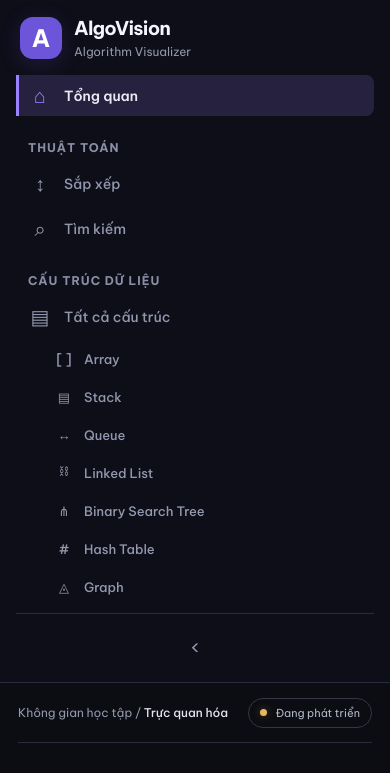
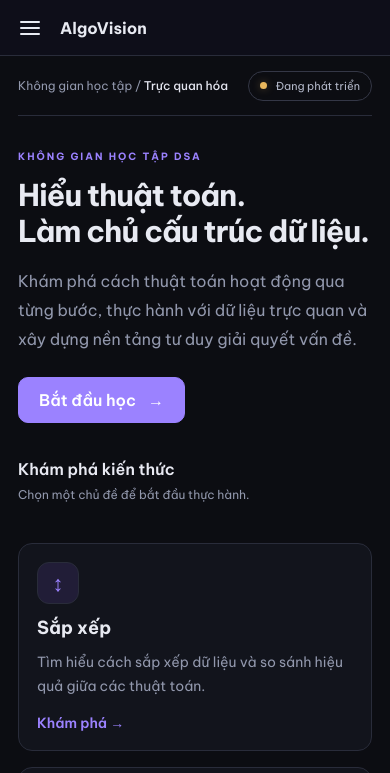
Before and after one commit to Nggvanchi/AlgoVision, a website built with Vite: page index.html in a window 390 px wide. Shown: the top 773 px of the page. Built offline with nearby package versions, Linux system fonts and the light colour scheme.

Commit message:
feat: Drawer mobile với thanh trên có nút menu, lớp phủ, inert và quản lý focus
Redesign Phase 2, commit 5/7. Ở <= 700px sidebar không còn là khối tĩnh 191px trên đầu trang mà là drawer trượt từ trái, nằm
dưới thanh trên cao 56px (.mobile-bar) có nút #sidebar-toggle (aria-expanded, aria-controls, vùng bấm 44x44px). Thanh trên đứng
SAU skip link và TRƯỚC sidebar trong thứ tự Tab; nội dung bắt đầu ở y = 56 (trước: 191).

Drawer đóng: visibility: hidden (0 phần tử focus được, trượt xong mới ẩn), riêng .brand giữ visible để h1 AlgoVision còn trong
cây trợ năng. Cao calc(100vh - 56px) rồi calc(100dvh - 56px) (dự phòng). Mục nav và mục con cao >= 44px. Nút thu gọn ẩn ở đây.

src/sidebar.js: mở bằng nút menu (chỉ khi cửa sổ hẹp), đóng bằng nút menu, lớp phủ, Escape, hoặc chọn một mục (kể cả bấm lại
mục con đang mở: vẫn đóng, nhưng không viewchange/ghi tiến độ); mở thì focus vào mục đầu tiên, đóng thì trả focus về nút menu
(trừ khi đóng vì cửa sổ rộng ra). Khi mở, #main-content và skip link bị inert; không role="dialog", không bẫy focus.
DRAWER_BREAKPOINT = 700 (test so với @media (max-width: 700px)). Tôn trọng prefers-reduced-motion qua luật sẵn có.

Khác kế hoạch Pha A: nút menu vẽ bằng CSS (ba vạch) thay cho glyph ☰ (không nằm trong subset font) và giữ nguyên hình khi mở
(không đổi thành dấu x) để CSS không vượt ngưỡng 51,5 kB; drawer không đổ bóng, tooltip không fade, mũi tên nút thu gọn
không animate (cùng lý do dung lượng CSS). Thêm assert aria-hidden cho tiêu đề và icon của thanh trên sau mutation.

```diff
--- a/public/templates/app.html
+++ b/public/templates/app.html
@@ -1,6 +1,13 @@
 <a class="skip-link" href="#main-content">Bỏ qua điều hướng, tới nội dung chính</a>
 
 <div class="app-layout">
+<div class="mobile-bar">
+    <button class="menu-button" id="sidebar-toggle" type="button" aria-expanded="false" aria-controls="sidebar" aria-label="Mở menu điều hướng">
+    <span class="menu-button-icon" aria-hidden="true"></span>
+    </button>
+    <span class="mobile-bar-title" aria-hidden="true">AlgoVision</span>
+</div>
+
 <aside class="sidebar" id="sidebar">
     <div class="brand">
     <div class="brand-icon">A</div>
@@ -56,6 +63,7 @@
     </button>
     </div>
 </aside>
+<div class="sidebar-overlay" aria-hidden="true"></div>
 
 <main class="main-content" id="main-content" tabindex="-1">
     <header class="topbar">
--- a/src/sidebar.js
+++ b/src/sidebar.js
@@ -1,16 +1,26 @@
-// Điều khiển sidebar: thu gọn thanh bên ở màn hình rộng và tooltip tên mục khi đang thu gọn.
-// Trạng thái chỉ nằm trong bộ nhớ của phiên (mở lại trang thì mở rộng như mặc định): file này KHÔNG chạm kho lưu trữ nào của
+// Điều khiển sidebar: thu gọn (màn hình rộng), tooltip của trạng thái thu gọn và drawer (màn hình hẹp).
+// Trạng thái chỉ nằm trong bộ nhớ của phiên (mở lại trang thì về mặc định): file này KHÔNG chạm kho lưu trữ nào của
 // trình duyệt (chỉ src/progress-init.js được phép, tests/meta/progress-storage-boundary.test.js canh gác).
 // Phải gọi SAU initNavigation: mục con của sidebar do navigation.js sinh ra.
 
-export function initSidebar(document) {
+// Phải bằng @media (max-width: 700px) trong style.css (tests/sidebar-css.test.js so hai nơi).
+export const DRAWER_BREAKPOINT = 700
+
+// options.matchMedia: inject cho test (happy-dom không tính CSS); mặc định dùng matchMedia của cửa sổ.
+export function initSidebar(document, { matchMedia } = {}) {
   const layout = document.querySelector('.app-layout')
   const sidebar = document.querySelector('#sidebar')
   const collapseButton = document.querySelector('#sidebar-collapse')
+  const toggleButton = document.querySelector('#sidebar-toggle')
+  const overlay = document.querySelector('.sidebar-overlay')
 
-  if (!layout || !sidebar || !collapseButton) {
-    return { toggleCollapse() {}, isCollapsed: () => false }
+  if (!layout || !sidebar || !collapseButton || !toggleButton) {
+    return {
+      toggleCollapse() {}, isCollapsed: () => false, openDrawer() {}, closeDrawer() {}, toggleDrawer() {}, isDrawerOpen: () => false,
+    }
   }
+
+  // --- Thu gọn -------------------------------------------------------------------------------------------------------
 
   let collapsed = false
 
@@ -61,11 +71,6 @@ export function initSidebar(document) {
   })
   sidebar.addEventListener('focusout', hideTooltip)
 
-  // WCAG 1.4.13: nội dung hiện khi rê/focus phải tắt được bằng Escape mà không phải dời con trỏ.
-  document.addEventListener('keydown', (event) => {
-    if (event.key === 'Escape') hideTooltip()
-  })
-
   function toggleCollapse() {
     collapsed = !collapsed
 
@@ -77,5 +82,82 @@ export function initSidebar(document) {
 
   collapseButton.addEventListener('click', toggleCollapse)
 
-  return { toggleCollapse, isCollapsed: () => collapsed }
+  // --- Drawer --------------------------------------------------------------------------------------------------------
+
+  const query = matchMedia
+    ? matchMedia(`(max-width: ${DRAWER_BREAKPOINT}px)`)
+    : document.defaultView?.matchMedia?.(`(max-width: ${DRAWER_BREAKPOINT}px)`) ?? null
+  const isNarrow = () => query?.matches === true
+
+  // Khi drawer mở, nội dung chính và skip link bị inert (không focus, không bấm, ẩn khỏi trình đọc màn hình) nhưng KHÔNG
+  // dùng role="dialog" và không bẫy focus: thanh trên chứa ☰ vẫn dùng được để đóng.
+  const inertTargets = [document.querySelector('#main-content'), document.querySelector('.skip-link')].filter(Boolean)
+  let drawerOpen = false
+
+  function setDrawer(open) {
+    drawerOpen = open
+
+    sidebar.classList.toggle('is-open', open)
+    overlay?.classList.toggle('is-open', open)
+    toggleButton.setAttribute('aria-expanded', String(open))
+    toggleButton.setAttribute('aria-label', open ? 'Đóng menu điều hướng' : 'Mở menu điều hướng')
+
+    for (const element of inertTargets) {
+      if (open) {
+        element.setAttribute('inert', '')
+      } else {
+        element.removeAttribute('inert')
+      }
+    }
+  }
+
+  function openDrawer() {
+    // Ở màn hình rộng nút ☰ bị ẩn bằng CSS; không mở để khỏi sót trạng thái mở khi thu nhỏ cửa sổ sau đó.
+    if (drawerOpen || !isNarrow()) return
+
+    setDrawer(true)
+    sidebar.querySelector('.nav-item')?.focus()
+  }
+
+  // restoreFocus: trả focus về ☰ (đóng do người dùng); false khi đóng vì cửa sổ rộng ra (không cướp focus).
+  function closeDrawer({ restoreFocus = true } = {}) {
+    if (!drawerOpen) return
+
+    setDrawer(false)
+
+    if (restoreFocus) toggleButton.focus()
+  }
+
+  function toggleDrawer() {
+    if (drawerOpen) {
+      closeDrawer()
+    } else {
+      openDrawer()
+    }
+  }
+
+  toggleButton.addEventListener('click', toggleDrawer)
+  overlay?.addEventListener('click', () => closeDrawer())
+
+  // Chọn một mục: navigation.js (listener của chính nút) đã chuyển trang xong rồi sự kiện mới nổi lên tới đây.
+  sidebar.addEventListener('click', (event) => {
+    if (drawerOpen && itemOf(event)) closeDrawer()
+  })
+
+  query?.addEventListener?.('change', (event) => {
+    if (!event.matches) closeDrawer({ restoreFocus: false })
+  })
+
+  // Escape: đóng drawer đang mở; đồng thời tắt tooltip (WCAG 1.4.13: nội dung hiện khi rê/focus phải đóng được mà không
+  // phải dời con trỏ).
+  document.addEventListener('keydown', (event) => {
+    if (event.key !== 'Escape') return
+
+    hideTooltip()
+    closeDrawer()
+  })
+
+  return {
+    toggleCollapse, isCollapsed: () => collapsed, openDrawer, closeDrawer, toggleDrawer, isDrawerOpen: () => drawerOpen,
+  }
 }
--- a/src/style.css
+++ b/src/style.css
@@ -400,6 +400,67 @@ button:disabled {
   color: var(--purple);
 }
 
+/* Thanh trên chỉ có ở <= 700px (ẩn ở màn hình rộng). Nút ☰ vẽ bằng CSS (ba vạch), không phụ thuộc glyph của font. */
+.mobile-bar {
+  display: none;
+  align-items: center;
+  gap: var(--space-2);
+  padding: 0 var(--space-2);
+  background: var(--bg-sidebar);
+  border-bottom: 1px solid var(--border);
+}
+
+.menu-button {
+  display: grid;
+  width: 44px;
+  height: 44px;
+  place-items: center;
+  border: 0;
+  border-radius: var(--radius-sm);
+  background: transparent;
+  color: var(--text);
+  cursor: pointer;
+}
+
+.menu-button-icon,
+.menu-button-icon::before,
+.menu-button-icon::after {
+  display: block;
+  width: 20px;
+  height: 2px;
+  border-radius: 1px;
+  background: currentColor;
+}
+
+.menu-button-icon {
+  position: relative;
+}
+
+.menu-button-icon::before,
+.menu-button-icon::after {
+  content: '';
+  position: absolute;
+  left: 0;
+}
+
+.menu-button-icon::before {
+  top: -6px;
+}
+
+.menu-button-icon::after {
+  top: 6px;
+}
+
+.mobile-bar-title {
+  color: var(--text);
+  font-size: 16px;
+  font-weight: 700;
+}
+
+.sidebar-overlay {
+  display: none;
+}
+
 .sidebar-footer {
   display: flex;
   justify-content: center;
@@ -425,11 +486,6 @@ button:disabled {
 .sidebar-collapse:hover {
   background: var(--surface-raised);
   color: var(--text);
-}
-
-.sidebar-collapse-icon {
-  display: block;
-  transition: transform 160ms ease;
 }
 
 /* Tooltip tên mục khi sidebar thu gọn: một phần tử dùng chung, vị trí fixed (src/sidebar.js đặt left/top), để vùng cuộn
@@ -447,15 +503,11 @@ button:disabled {
   white-space: nowrap;
   pointer-events: none;
   visibility: hidden;
-  opacity: 0;
   transform: translateY(-50%);
-  transition: opacity 120ms ease, visibility 0s 120ms;
 }
 
 .sidebar-tooltip.is-visible {
   visibility: visible;
-  opacity: 1;
-  transition-delay: 0s;
 }
 
 /* Thu gọn (chỉ màn hình rộng): nhãn ẩn bằng clip kiểu sr-only, KHÔNG display: none, nên tên truy cập, h1 và nhãn nhóm vẫn
@@ -479,7 +531,6 @@ button:disabled {
     padding: 0;
     border: 0;
     overflow: hidden;
-    clip: rect(0, 0, 0, 0);
     clip-path: inset(50%);
     white-space: nowrap;
   }
@@ -848,16 +899,61 @@ button:disabled {
 }
 
 @media (max-width: 700px) {
+  .mobile-bar {
+    position: sticky;
+    top: 0;
+    z-index: 30;
+    display: flex;
+    height: 56px;
+  }
+
+  /* Drawer: trượt từ trái, nằm dưới thanh trên (☰ vẫn bấm được để đóng). Đóng thì visibility: hidden (ra khỏi thứ tự Tab
+     và cây trợ năng) sau khi trượt xong; chỉ .brand được visible riêng để h1 AlgoVision còn trong cây trợ năng. 100vh là dự phòng
+     cho trình duyệt chưa hiểu dvh. */
   .sidebar {
-    position: static;
-    width: 100%;
-    padding: var(--space-4);
-    border-right: none;
-    border-bottom: 1px solid var(--border);
+    top: 56px;
+    width: min(288px, 86vw);
+    height: calc(100vh - 56px);
+    height: calc(100dvh - 56px);
+    transform: translateX(-100%);
+    visibility: hidden;
+    transition: transform 200ms ease, visibility 0s 200ms;
+  }
+
+  .sidebar.is-open {
+    transform: none;
+    visibility: visible;
+    transition-delay: 0s;
   }
 
   .brand {
-    padding: 0 var(--space-1) var(--space-4);
+    visibility: visible;
+  }
+
+  .sidebar-footer {
+    display: none;
+  }
+
+  .nav-item,
+  .nav-subitem {
+    min-height: 44px;
+  }
+
+  .sidebar-overlay {
+    position: fixed;
+    inset: 56px 0 0;
+    z-index: 9;
+    display: block;
+    background: rgba(5, 6, 12, 0.6);
+    opacity: 0;
+    visibility: hidden;
+    transition: opacity 200ms ease, visibility 0s 200ms;
+  }
+
+  .sidebar-overlay.is-open {
+    opacity: 1;
+    visibility: visible;
+    transition-delay: 0s;
   }
 
   .main-content {
```
Also changed, not shown: tests/sidebar-structure.test.js (+2 -0 lines).
